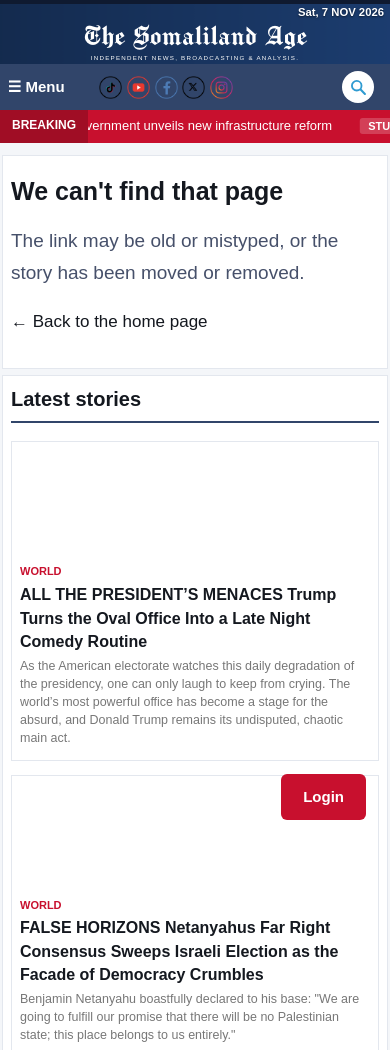
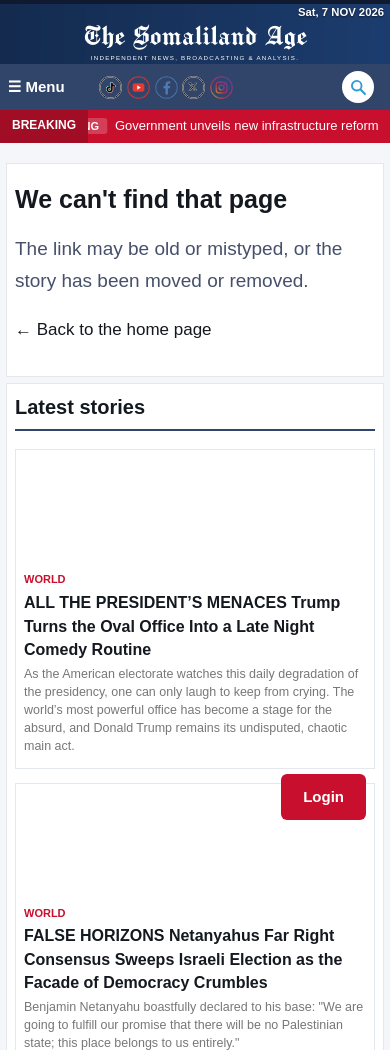
Before and after one commit to a-mabdi/The-Somaliland-Age, a plain HTML site: page index.html in a window 390 px wide. Shown: the top 1050 px of the page. Drawn offline with Linux system fonts and the light colour scheme; no server answers.

Commit message:
Add files via upload

```diff
--- a/styles.css
+++ b/styles.css
@@ -4,7 +4,7 @@
 .top{background:#0b1a33;color:#cdd6e5;font-size:12px;padding:8px 5%;display:flex;justify-content:space-between;gap:12px;flex-wrap:wrap}.top a{margin-left:16px}
 #hd img{display:block;width:100%;height:auto}
 nav{background:var(--m);position:sticky;top:0;z-index:20;padding:0 5%}.nl{display:flex;flex-wrap:wrap}.hb{display:none;background:none;border:0;color:#fff;font:700 16px var(--f);padding:14px 0;cursor:pointer;width:100%;text-align:left}nav a{color:#fff;padding:14px 16px;white-space:nowrap;font-weight:600}nav a:hover{background:#ffffff26}
-.tick{background:var(--a);color:#fff;overflow:hidden;white-space:nowrap;display:flex}.tick b{padding:10px 16px;background:#0003;position:relative;z-index:2;flex:none;font-size:13px}.tw{flex:1;overflow:hidden;min-width:0}.tr{display:inline-block;white-space:nowrap;padding:10px 0;animation:m 45s linear infinite}.tick:hover .tr{animation-play-state:paused}@keyframes m{to{transform:translateX(-50%)}}.tr i{font-style:normal;font-weight:700;font-size:11px;background:#fff3;padding:2px 8px;margin:0 8px 0 40px;border-radius:3px}
+.tick{background:var(--a);color:#fff;overflow:hidden;white-space:nowrap;display:flex}.tick b{padding:10px 16px;background:#0003;position:relative;z-index:2;flex:none;font-size:13px}.tw{flex:1;overflow:hidden;min-width:0}.tr{display:inline-block;white-space:nowrap;padding:10px 0;animation:m 70s linear infinite}.tick:hover .tr{animation-play-state:paused}@keyframes m{to{transform:translateX(-50%)}}.tr i{font-style:normal;font-weight:700;font-size:11px;background:#fff3;padding:2px 8px;margin:0 8px 0 40px;border-radius:3px}
 .g{display:grid;grid-template-columns:240px 1fr 300px;gap:24px;max-width:1280px;margin:24px auto;padding:0 20px;align-items:start}
 .pn{background:#fff;border-radius:12px;padding:20px;border:1px solid #e3e7ee}.pn h3{margin:0 0 6px;font-size:13px;letter-spacing:.1em;text-transform:uppercase;color:#46506a;border-bottom:2px solid var(--m);padding-bottom:10px}
 .al{max-height:720px;overflow:auto}.it{display:block;padding:11px 0;border-bottom:1px solid #e6e9ef}.it:last-child{border:0}
@@ -183,7 +183,6 @@
 /* social icons are now picture files (images/tiktok.png ...): white, transparent, ring included */
 .soc a,nav .soc a{border:0!important;border-radius:50%}
 .soc a img{width:100%;height:100%;display:block;object-fit:contain;pointer-events:none}
-.hwrap.mast .soc a img{filter:invert(1)}
 /* ===== v2.0: shorter top, social icons, edge-to-edge phones, compact phone footer ===== */
 /* desktop: slim top strip, shorter header band (the picture is cropped, never stretched), slimmer menu and ticker */
 .top{padding:2px 5%;line-height:1.2}.top input{height:22px;padding:1px 11px}
@@ -272,7 +271,7 @@
 @media(max-width:700px){.pvt{padding:6px 8px}.pvt button{padding:7px 9px;font-size:12px}.pvt .pvi{display:none}}
 html.pvframe,html.pvframe body{scrollbar-width:none;-ms-overflow-style:none}html.pvframe::-webkit-scrollbar,body.pvframe::-webkit-scrollbar{display:none;width:0;height:0}
 
-/* ===== v2.0.6: fixed top on phones/tablets, footer name + contact ===== */
+/* ===== v2.0.8: fixed top on phones/tablets, footer name + contact ===== */
 .stk{display:contents}
 @media(max-width:1024px){
  .stk{display:block;position:sticky;top:0;z-index:40}
@@ -286,3 +285,15 @@
 @media(max-width:700px){.ft h4.fname{font-size:min(var(--ns,30px),28px);margin:0 0 4px}.fct{font-size:14px;margin:4px 0}}
 .fct .cl{display:inline-block;min-width:60px;color:var(--fm);font-size:.9em}
 .fct.fph{border:1px dashed #ffffff66;border-radius:6px;padding:8px 10px;color:var(--fm);cursor:pointer}.fct.fph:hover{background:#ffffff14}
+
+/* v2.0.8: colour-coded icons with a transparent background; the black ones (TikTok, X) get a hairline white glow so they show on the dark blue bar */
+.soc a,nav .soc a{background:transparent!important;transition:transform .15s}
+.soc a:hover,nav .soc a:hover{background:transparent!important;transform:scale(1.12)}
+.soc a.si-tiktok img,.soc a.si-x img{filter:drop-shadow(0 0 .6px #fff) drop-shadow(0 0 .6px #fff)}
+
+/* ===== v2.0.9 phones: a little more breathing room around the slideshow and at the sides ===== */
+@media(max-width:700px){
+ .g,.below{padding:0 6px}
+ .g{margin:14px auto 8px}
+ .sl{margin-bottom:8px}
+}
```
